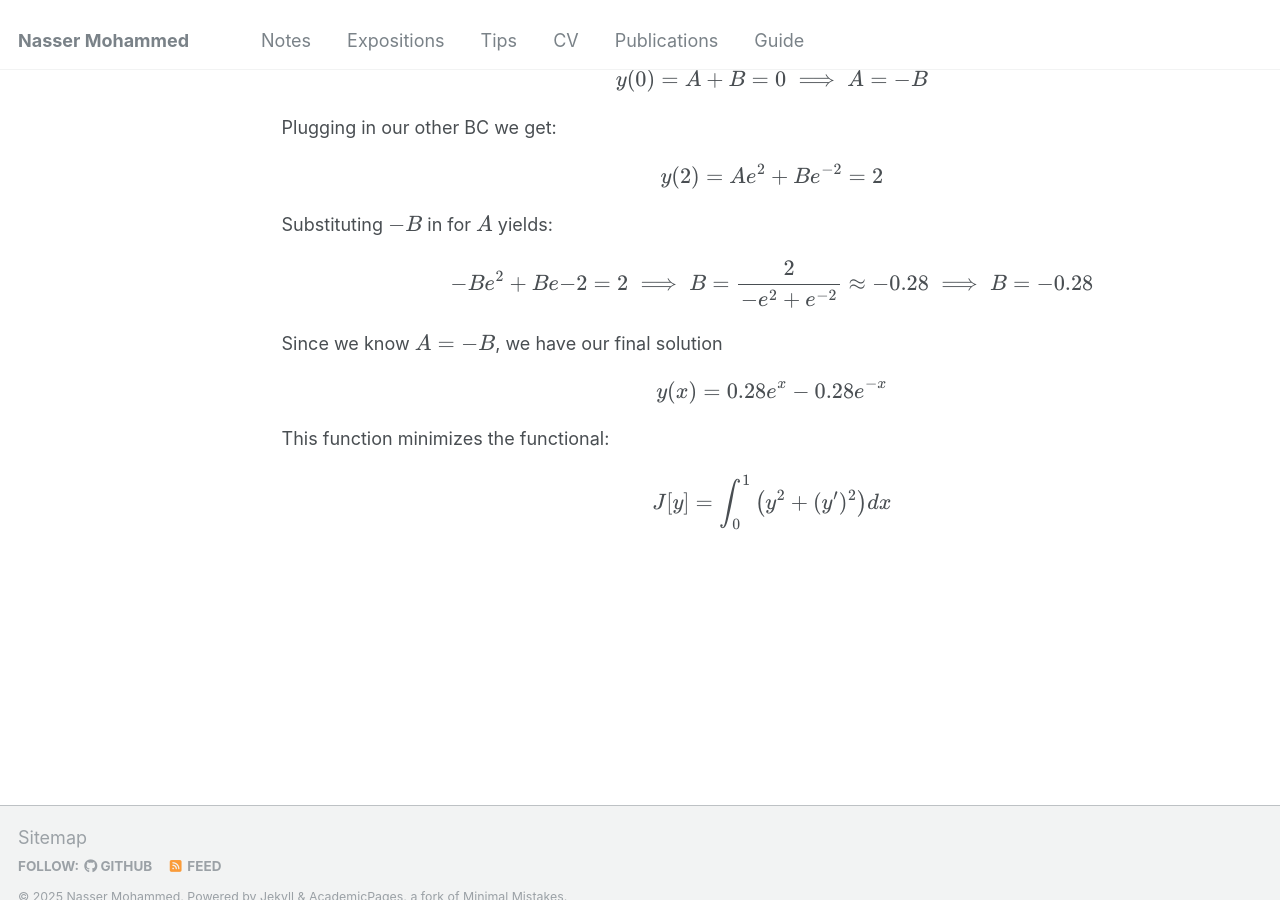
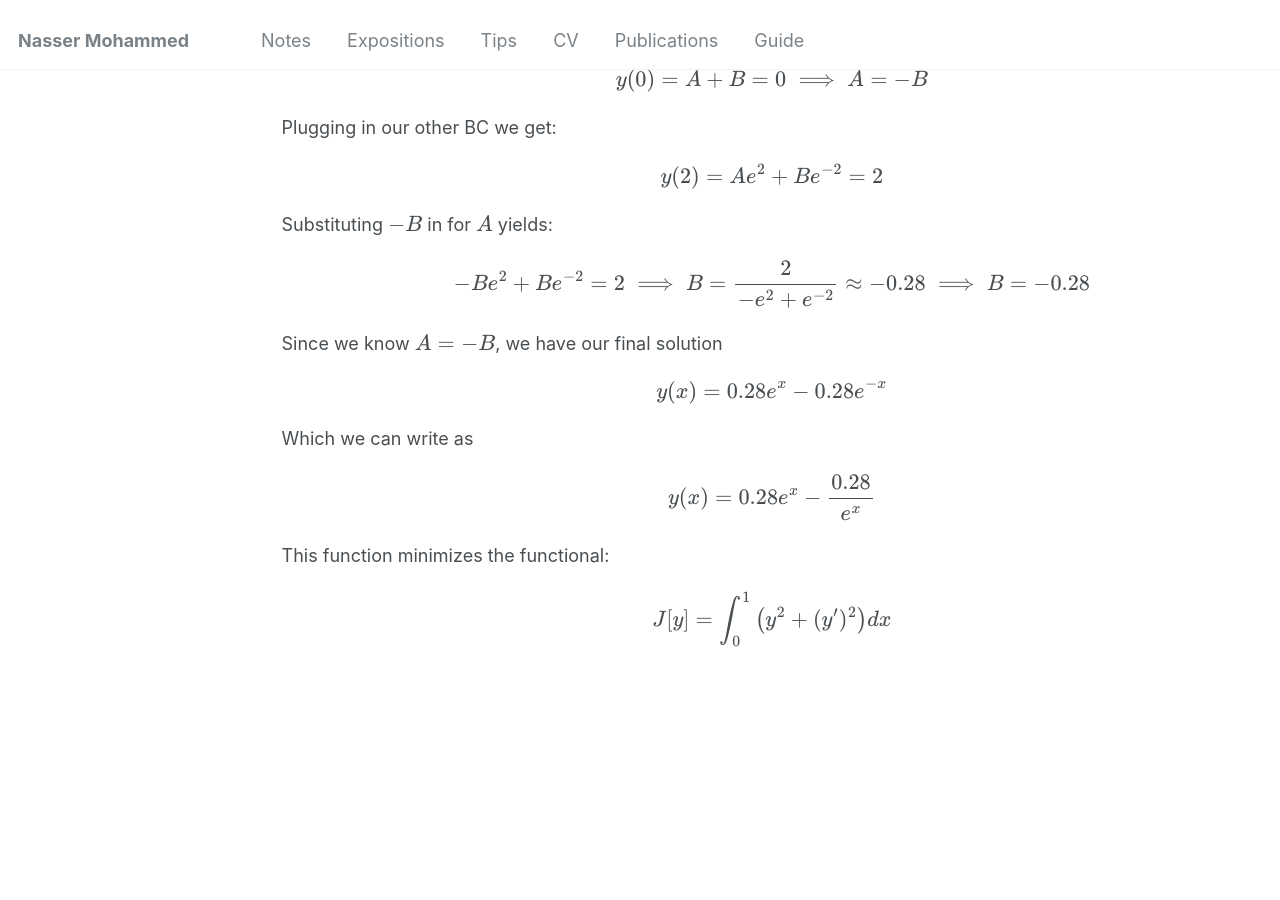
Before and after one commit to Nasser-Mohammed/Nasser-Mohammed.github.io, a Jekyll site: the page built from _pages/notes/pde/variational-calc.md, in a window 1280 px wide and 900 px high, scrolled down 3575 px. Built offline with Jekyll 4.4.1, drawn with Linux system fonts in a browser that asks for light colours.

Commit message:
Update variational-calc.md

```diff
--- a/_pages/notes/pde/variational-calc.md
+++ b/_pages/notes/pde/variational-calc.md
@@ -71,8 +71,10 @@
 Plugging in our other BC we get:
 \\[y(2) = Ae^{2} + Be^{-2} = 2\\]
 Substituting \\(-B\\) in for \\(A\\) yields:
-\\[-Be^{2} + Be{-2} = 2 \implies B = \frac{2}{-e^{2}+e^{-2}} \approx -0.28 \implies B = -0.28\\]
+\\[-Be^{2} + Be^{-2} = 2 \implies B = \frac{2}{-e^{2}+e^{-2}} \approx -0.28 \implies B = -0.28\\]
 Since we know \\(A = -B\\), we have our final solution
 \\[y(x) = 0.28e^{x} - 0.28e^{-x}\\]
+Which we can write as
+\\[y(x) = 0.28e^{x} - \frac{0.28}{e^{x}}\\]
 This function minimizes the functional:
 \\[J\[y\] = \int_0^1\left(y^2+(y')^2\right)dx\\]
```
